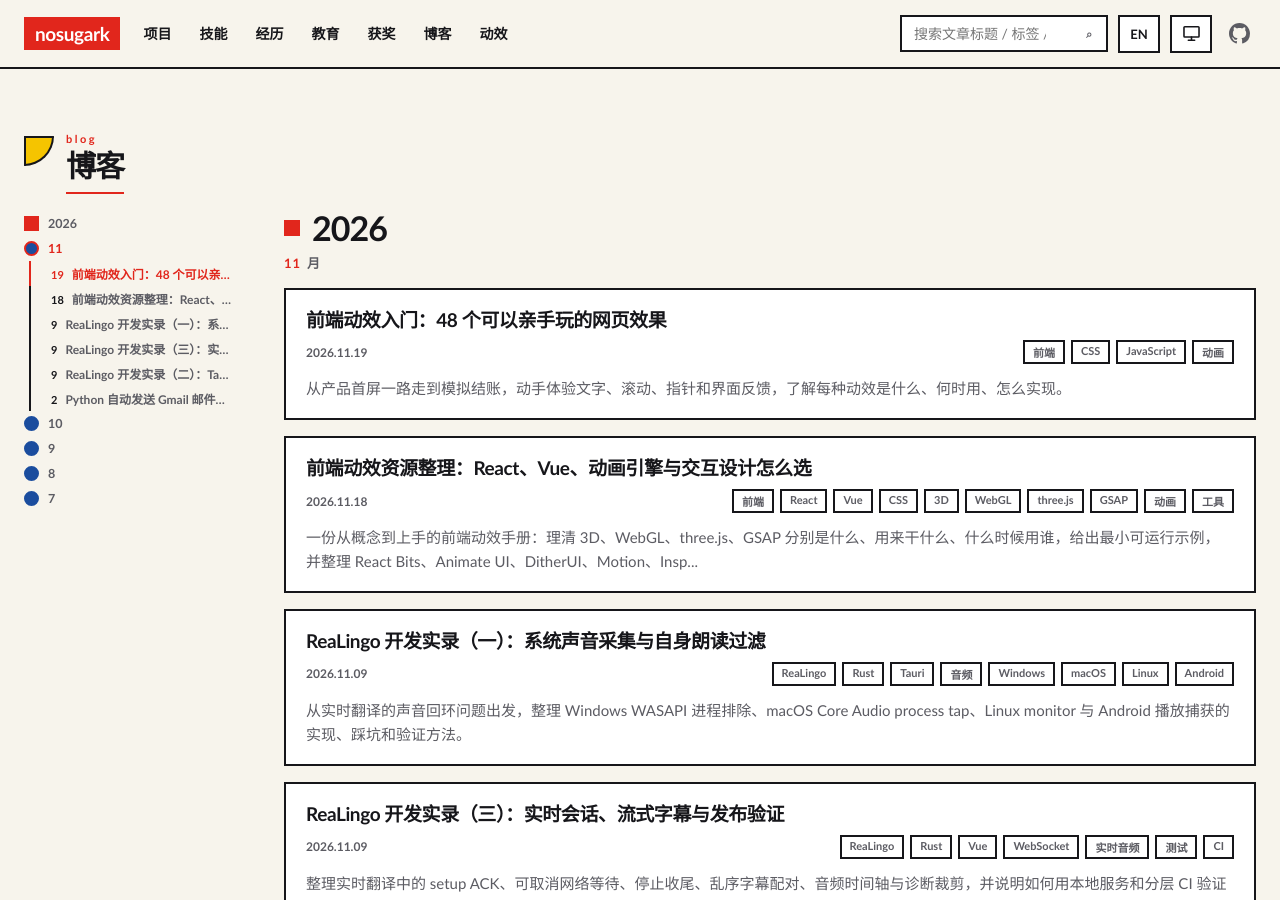
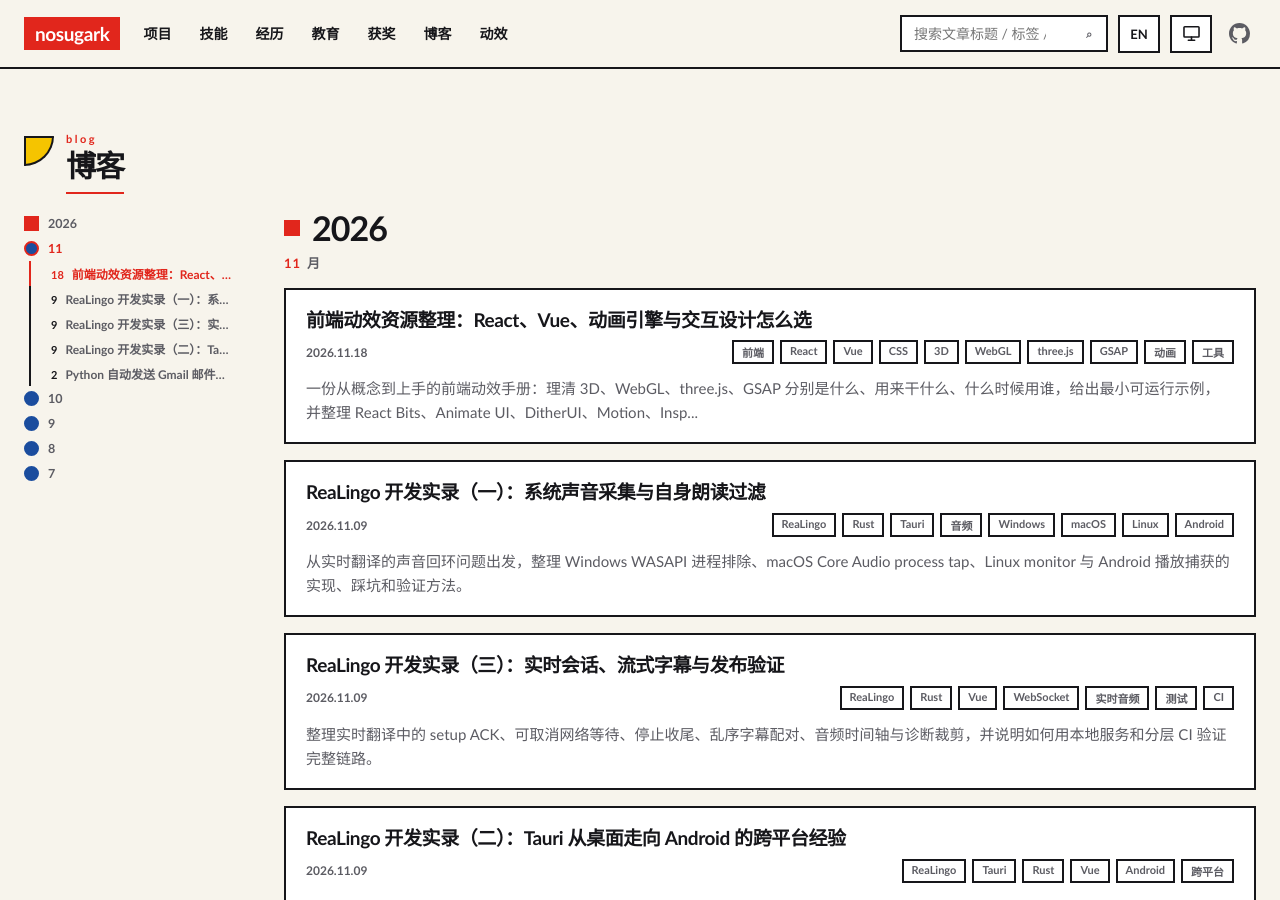
Before and after one commit to noSugarK/nosugark.github.io, a Jekyll site: the page built from blog.html, in a window 1280 px wide and 900 px high. Built offline with Jekyll 4.4.1, drawn with Linux system fonts in a browser that asks for light colours; part of the change alters nothing that is shown.

Commit message:
docs: 移除动效入门实验台文章并改链到动效页

````diff
--- a/_posts/2026-11-18-frontend-animation-resources.md
+++ b/_posts/2026-11-18-frontend-animation-resources.md
@@ -14,7 +14,7 @@ React Bits、Aceternity UI、GSAP、Uiverse 都能帮上忙，但它们的使用
 
 这篇想当成一份能反复查的手册：先看清几个名字之间的关系，再知道每类东西用来干什么、什么时候该用谁，最后动手跑第一段代码。常用资源按用途整理在后面，可以先按技术栈找入口，不必把整份清单都装进项目。
 
-想先弄清「滚动触发」「布局过渡」这些词指的是什么？先去[前端动效入门实验台]({% post_url 2026-11-19-frontend-motion-lab %})亲手试，再回来看怎么选工具。
+想先弄清「滚动触发」「布局过渡」这些词指的是什么？先去[动效页]({{ '/motion/' | relative_url }})亲手试，再回来看怎么选工具。
 
 > 整理日期：2026-11-18，2026-11-23 补充概念关系、选型图与上手示例。组件数量、价格、包体积和授权条款可能变化，本文不把这些数字当作固定结论；接入前以对应项目的官方文档、仓库和许可证为准。
 
--- a/_posts/2026-11-19-frontend-motion-lab.md
+++ /dev/null
@@ -1,141 +0,0 @@
----
-layout: post
-title: 前端动效入门：48 个可以亲手玩的网页效果
-description: 从产品首屏一路走到模拟结账，动手体验文字、滚动、指针和界面反馈，了解每种动效是什么、何时用、怎么实现。
-tags: [前端, CSS, JavaScript, 动画]
-motion_lab: true
----
-
-标题滑进来，是为了让你先看标题；加购按钮变成对勾，是为了告诉你「刚才点的那下成功了」。看着都是动画，解决的却不是同一个问题。
-
-[上一篇动效资源整理]({% post_url 2026-11-18-frontend-animation-resources %})讲去哪找组件、怎么选库；[Vue 3 实用指南]({% post_url 2026-10-16-vue-ui-guide %})讲怎么搭应用、处理加载和错误。这篇不再列库：**先亲手试，再看这个效果是什么、通常放在哪、第一版怎么写。**
-
-每节在实验台里选一个效果，再按提示点击、滚动或移动指针，不用装任何东西。手机可点按，键盘可用 `Tab` 找到控件；系统开启「减少动态效果」时，实验会跳过非必要的运动。
-
-实验台会显示每项的实现来源。**原包**是实际调用开源项目；**源码移植**是按上游组件的关键逻辑改成原生 JavaScript，替换了文案、样式或触发方式；其余标为**原生教学示例**，不是第三方组件的复刻。参考图只有效果名称，没有原站或视频，所以不承诺逐帧还原。可以点来源对照原组件。第三方源码许可见[随站分发的许可证]({{ '/assets/js/vendor/motion-lab-LICENSES.txt' | relative_url }})。
-
-## 1. 首屏入场：同样是出现，手感不一样
-
-首屏就是打开网页、不滚动时先看到的部分。影子、文字和色块不必全都动；先选一个你希望读者先看的东西。
-
-<div class="motion-lab" data-lab="entrance"></div>
-
-| 效果 | 看什么 · 通常放在哪 | 第一版怎么做 |
-| --- | --- | --- |
-| 缓动 Easing | 同时到达，但一个匀速、一个减速；常用于按钮和卡片切换 | 对比 `linear` 与 `ease-out`，不要只调时长 |
-| 弹簧 Spring | 向一侧拖动再松手，看把手越过中心后回弹；适合拖拽松手或收藏按钮 | 实验直接用 Motion 的物理弹簧；刚度越大越用力，阻尼越大越快平静 |
-| 基础入场 Fade / Slide / Scale | 对比淡入、滑入、从小变大；适合标题、面板、小图标 | 分别改透明度、位移和缩放 |
-| 按行显现 Line Reveal | 文字逐行从自己的窗口里露出；常见于首页大标题 | 外层裁切，内层向上移动 |
-| 交错出现 Stagger | 三张卡先后入场；适合同级的一小组卡片 | 每项多等几十毫秒，别让长列表排队 |
-| 模糊显现 Blur Reveal | 先虚后实；适合短标题或小图，不适合正文 | 用 `filter: blur()`，最后回到 `blur(0)` |
-| 揭示 Reveal | 色块不动，遮挡它的边界退开；适合封面 | 动画改变 `clip-path: inset()` |
-| 流光文字 Text Shimmer | 光带扫过字面，字没变；适合短品牌字标 | 渐变裁成字形，移动渐变位置 |
-
-## 2. 首屏文字：变的是字，还是节奏？
-
-<div class="motion-lab" data-lab="text"></div>
-
-| 效果 | 看什么 · 通常放在哪 | 第一版怎么做 |
-| --- | --- | --- |
-| 按字符显现 Character Reveal | 字先占好位置，再依次浮出；适合短标题 | 逐字加延迟，辅助技术只读一次完整句子 |
-| 乱码解码 Scramble Text | 字符随机变化后锁定；适合游戏或终端风标题 | 定时替换还未锁定的字，别挡关键信息 |
-| 文字变形 Text Morphing | 旧词化开、新词凝实，中间边缘会黏在一起；适合短标语轮换 | Inspira UI 用两层模糊字叠加，再用 SVG 透明度阈值收紧边缘；不是字形路径插值 |
-| 打字机 Typewriter | 打出一句、停顿、擦掉再换句；适合短标语或终端示例 | 分开处理打字、停顿和删除三种状态，不要让正文等着打完 |
-
-## 3. 滚动：滚到以后播，还是滚多少播多少？
-
-在样例框**里面**滚，或拖动滑块。滚到一半停手并往回拖：触发型会继续播，联动型停住并能倒放。实验不改变整篇博客的滚动方式。
-
-<div class="motion-lab" data-lab="scroll"></div>
-
-| 效果 | 看什么 · 通常放在哪 | 第一版怎么做 |
-| --- | --- | --- |
-| 平滑滚动 Smooth Scroll | 用 Lenis 按钮与瞬间跳转对比；常见于目录或回到顶部 | 本例用 `lenis.scrollTo()` 调整跳转时长；只需默认平滑时也可用浏览器原生 `scrollTo()` |
-| 滚动触发 Scroll-triggered | 进视口启动一次，停手也会播完；适合初次露面的区块 | 用 `IntersectionObserver` 检查可见性 |
-| 跟着滚动走 Scroll-linked | 色块走多远由进度决定；适合阅读进度和可倒放展示 | 把 `scrollTop` 换算成 `0–1`，再映射到位置 |
-| 视差 Parallax | 前后两层移动距离不同；适合装饰风景或封面 | 给两层分配不同位移比例，不要让正文漂移 |
-| 固定式滚动叙事 Sticky Scrollytelling | 舞台留在原地，步骤依次经过；适合讲功能演进 | `position: sticky` 固定舞台，正文照常滚 |
-| 滚动缩放 Scroll Zoom | 同一画面随进度放大；适合推近产品细节 | 进度映射到 `scale()`，舞台裁切溢出 |
-| 图片序列 Image Sequence | 旋钮随滚动切换离散帧；适合拆解、360° 产品图 | 进度换算为帧号；本例用 12 张轻量 SVG 帧，实拍图需考虑预载 |
-| 横向滚动 Horizontal Scroll | 卡片左右滑，不强制停在某张；适合窄屏短卡片轨道 | `overflow-x: auto`，保留滚动条与前后控制 |
-| 滚动吸附 Scroll Snap | 停下时卡片对齐；适合一屏一卡的画册 | 容器设 `scroll-snap-type`，卡片设 `scroll-snap-align` |
-| 跑马灯 Marquee | 不滚页面也会循环；适合非必要标志或短词 | 复制一轮轨道再平移半条，并提供暂停 |
-
-## 4. 指针和卡片：装饰不能挡操作
-
-用鼠标移动更容易看出跟随的效果；手机点按实验色块，键盘聚焦后按回车也能触发示例。
-
-<div class="motion-lab" data-lab="pointer"></div>
-
-| 效果 | 看什么 · 通常放在哪 | 第一版怎么做 |
-| --- | --- | --- |
-| 悬停 Hover | 按钮轻轻抬起；也常见于链接和列表行 | 配对写 `:hover`、`:focus-visible` 和过渡 |
-| 下拉菜单 | 展开一组选项，选完收起；适合分组链接和简单筛选 | 普通展开列表先考虑 `details`，不只靠悬停 |
-| 磁吸按钮 | 指针靠近，按钮表面朝它挪；适合展示页主按钮 | 固定可点击区域，只移动内层 |
-| 跟随鼠标转动 | 箭头随指针方向转；适合小插画 | 从元素中心到指针用 `Math.atan2()` 算角度 |
-| 自定义光标 | 实验区显示另一个指针形状；适合局部摄影画廊 | 用 `cursor` 设置图形和回退，不要替换全站光标 |
-| 指针响应背景 | 整片背景随横移变色；适合互动展示区 | 横坐标映射为色相，用 CSS 变量传值 |
-| 光标拖尾 | 移动后，多个光标副本依次跟上；常见于创意作品集 | 用 `cursor-effects` 的 `trailingCursor()`，把效果限制在局部区域；触屏没有鼠标光标 |
-| 倾斜卡片 | 近侧朝你抬起；适合产品封面卡 | 用 `perspective()`、`rotateX()`、`rotateY()`，限制幅度 |
-| 悬停显现 | 卡片上浮出额外说明，点按也可打开；适合预览元数据 | 配对悬停、聚焦和点按，别把重要信息藏进去 |
-| 提示气泡 Tooltip | 小气泡解释图标意思；适合陌生按钮 | 按钮本身有可访问名称，气泡只补充说明，不放操作 |
-| 光标聚光灯 Spotlight | 背景不整体变色，而是亮斑跟着指针；适合产品卡 | 指针坐标定位 `radial-gradient()` 的中心 |
-
-## 5. 看详情：内容换了，位置感还在
-
-<div class="motion-lab" data-lab="detail"></div>
-
-| 效果 | 看什么 · 通常放在哪 | 第一版怎么做 |
-| --- | --- | --- |
-| 共享元素转场 | 同一个物件从缩略图长成详情图；适合商品和照片 | 让两端共享视觉身份，本例记录同一节点的新旧位置和大小 |
-| 轮播 Carousel | 用手指滑或鼠标拖，下张画面跟着移动后贴齐；适合产品图集 | 用 Embla 做拖拽和吸附，自己补前后按钮和位置提示，不必自动播 |
-| 标签切换 Tabs | 同一位置换不同主题；适合「规格 / 配送」 | 用标签和面板关联，支持方向键，选中态不只靠运动 |
-| 图标形变 Icon Morph | 三条线变成关闭符号；适合菜单开关 | 复用同一批线条，改旋转、位移和透明度 |
-
-## 6. 加购反馈：别让人猜点了有没有用
-
-<div class="motion-lab" data-lab="feedback"></div>
-
-| 效果 | 看什么 · 通常放在哪 | 第一版怎么做 |
-| --- | --- | --- |
-| 点击涟漪 Ripple | 波纹从点击点扩散；适合按下反馈，不代表请求成功 | 点击坐标换算成按钮内坐标，键盘从中心起波 |
-| 成功反馈 | 原位出现对勾和「已加入」；适合保存、提交、加购 | 真正成功后再更新按钮，并提供文字状态 |
-| 数字滚动 | 连点两次从 98 到 100，看个位、十位和新增百位各自变化；适合购物车或计分板 | 用 NumberFlow 更新数值，不要把整个字符串当成一张图整块滚走 |
-| 轻提示 Toast | 出现一句不抢焦点的通知；适合「链接已复制」 | 用状态区域；重要错误不要只靠转瞬消失的消息 |
-| 抽屉 Drawer | 面板从边缘进来；适合购物袋或筛选 | 先决定是否锁住背景；本例用模态 `dialog` |
-| 布局过渡 Layout Transition | 第一张卡挪到末尾，邻居也移动；适合排序和筛选 | 记旧位置，改真实布局，再从位置差值动画到零 |
-
-## 7. 结账收尾：动效要对应真实状态
-
-<div class="motion-lab" data-lab="checkout"></div>
-
-| 效果 | 看什么 · 通常放在哪 | 第一版怎么做 |
-| --- | --- | --- |
-| 折叠展开 Accordion | 标题在原位，答案按需展开；适合 FAQ | 用 `details` / `summary`，动画是可选项 |
-| 骨架屏 Skeleton | 等待时灰块占位，完成后换成实际内容；适合列表或卡片 | 占位尺寸接近真实内容，失败时给出重试入口 |
-| 弹窗 Modal | 焦点进入对话框，背景暂不可操作；适合提交前确认 | 用 `dialog.showModal()`，提供取消、确认和 `Esc` 关闭 |
-| 错误反馈 | 输入不符时指出问题，改对后提示消失；适合表单 | 写清哪里错、怎么改；抖动只是附加效果 |
-| 页面转场 Page Transition | 内容从购物袋换成订单确认；适合连贯的流程步骤 | 先做好无动画切换与焦点管理，再加动画；本例模拟局部换页，不发起导航 |
-
-## 8. 第一次自己写：从一个按钮开始
-
-保存为 `demo.html` 并用浏览器打开。`transition` 是「属性变了，不要瞬间跳过去」；`160ms` 是时长，`ease-out` 是减速方式。改成 `linear`，或把 `2px` 改成 `12px`，感受区别。
-
-```html
-<!doctype html>
-<html lang="zh-CN">
-<meta charset="utf-8">
-<title>我的第一个动效</title>
-<style>
-  @media (prefers-reduced-motion: no-preference) {
-    button { transition: transform 160ms ease-out; }
-    button:is(:hover, :focus-visible) { transform: translateY(-2px); }
-  }
-</style>
-<button type="button">移入鼠标，或按 Tab</button>
-</html>
-```
-
-想让**一个状态**顺滑变化，用 `transition`；想在点击后播完**一段变化**，用 `@keyframes` 或 `element.animate()`；想让**滚动位置**控制进度，先试容器滚动和 `position: sticky`。用手指、键盘和减少动态设置各试一次：不播动画，也要能操作和看懂结果。
-
-可以边试边看本站的[实验脚本]({{ '/assets/js/motion-lab.js' | relative_url }})与[样式]({{ '/assets/css/motion-lab.css' | relative_url }})。想进一步分清 3D、WebGL、three.js、GSAP 的关系和选型，接着读[前端动效资源整理]({% post_url 2026-11-18-frontend-animation-resources %})。继续阅读：MDN 的 [Web Animations API](https://developer.mozilla.org/en-US/docs/Web/API/Web_Animations_API)、[滚动驱动动画](https://developer.mozilla.org/en-US/docs/Web/CSS/CSS_scroll-driven_animations)、[减少动态效果](https://developer.mozilla.org/en-US/docs/Web/CSS/@media/prefers-reduced-motion) 和 [`dialog`](https://developer.mozilla.org/en-US/docs/Web/HTML/Element/dialog)。
````
